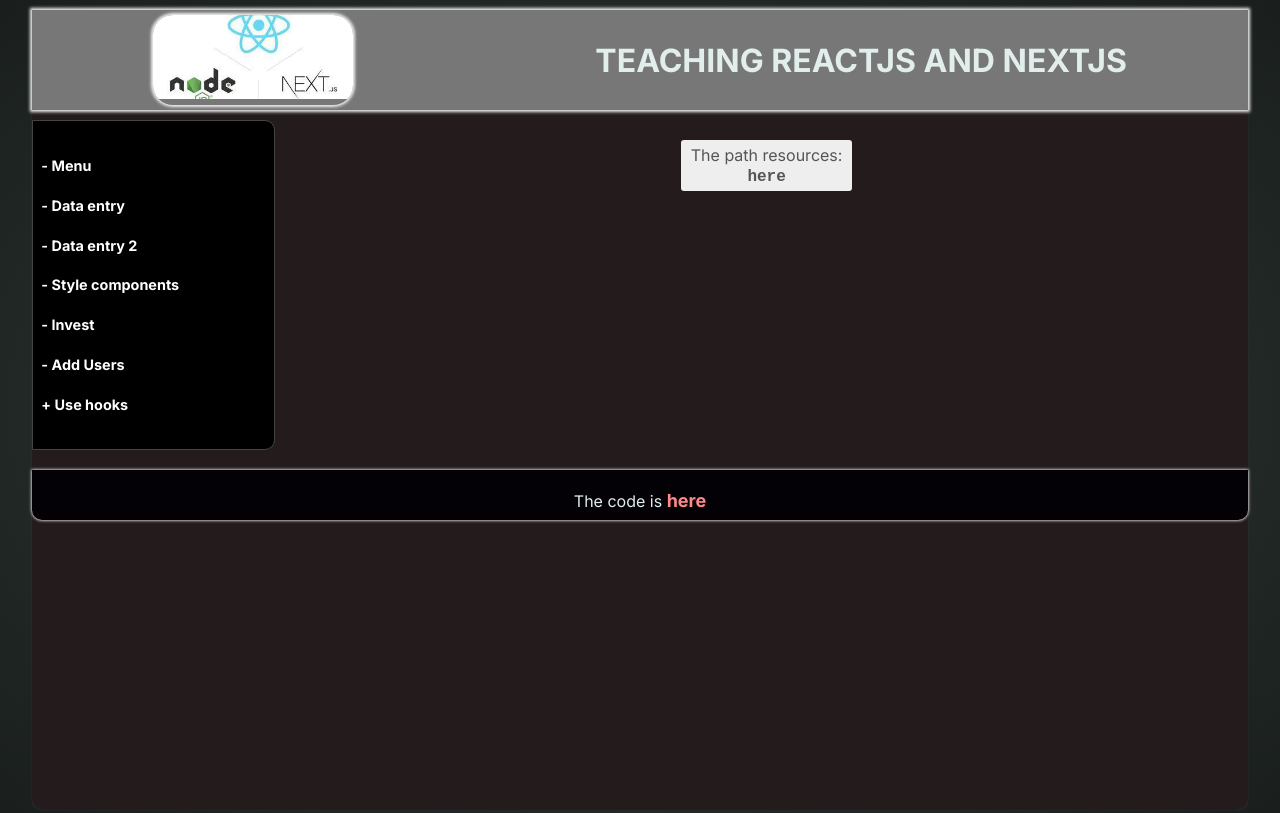
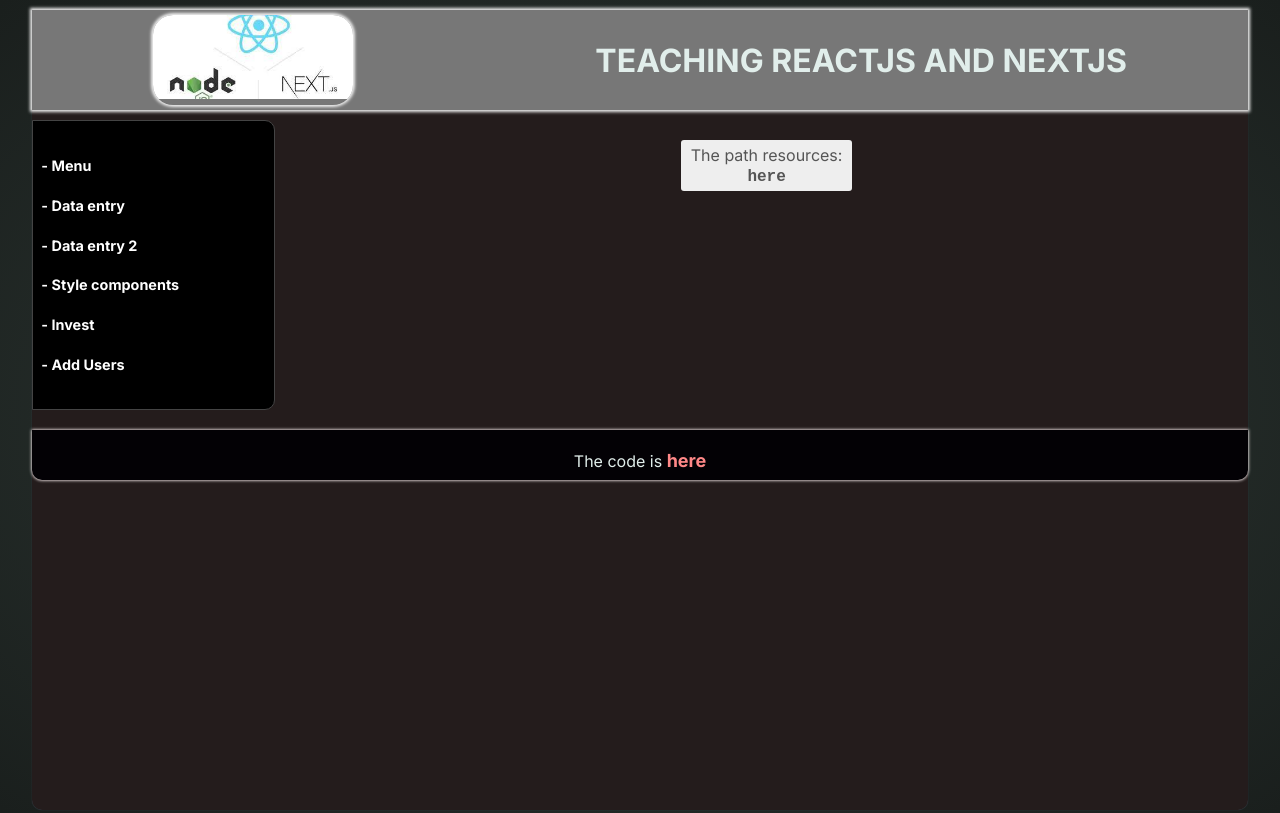
Before and after one commit to ashrafabusunaina1986/nextlearn12, a Next.js app: page / in a window 1280 px wide. Built offline with nearby package versions, Linux system fonts and the light colour scheme.

Commit message:
first commit

```diff
--- a/src/components/addresses/Addresses.js
+++ b/src/components/addresses/Addresses.js
@@ -1,72 +1,10 @@
 'use client'
 import React, { useState } from 'react'
 import styles from './addresses.module.css'
-
+import shapes from './data.json'
 import Link from 'next/link'
 
-const shapes = [
-  {
-    id: 1,
-    title: "Menu",
-    url: "/menu",
-    hook: null,
-    code: 'https://github.com/ashrafabusunaina1986/nextlearn12/tree/gh-pages/src/app/menu'
-  },
-  {
-    id: 2,
-    title: "Data entry",
-    url: "/data_entry",
-    hook: null,
-    code: 'https://github.com/ashrafabusunaina1986/nextlearn12/tree/gh-pages/src/app/data_entry'
-  },
-  {
-    id: 3,
-    title: "Data entry 2",
-    url: "/data_entry2",
-    hook: null,
-    code: "https://github.com/ashrafabusunaina1986/nextlearn12/tree/gh-pages/src/app/data_entry2"
-  },
-  {
-    id: 4,
-    title: "Style components",
-    url: "/Buttons",
-    hook: null,
-    code: "https://github.com/ashrafabusunaina1986/nextlearn12/tree/gh-pages/src/app/Buttons"
-  },
-  {
-    id: 5,
-    title: "Invest",
-    url: "/invest",
-    hook: null,
-    code: "https://github.com/ashrafabusunaina1986/nextlearn12/tree/gh-pages/src/app/invest"
-  },
-  {
-    id: 6,
-    title: "Add Users",
-    url: "/addUsers",
-    hook: null,
-    code: "https://github.com/ashrafabusunaina1986/nextlearn12/tree/gh-pages/src/app/addUsers"
-  },
-  {
-    id: 7,
-    title: "Use hooks",
-    url: "/hooks",
-    hook: [
-      {
-        id: 1,
-        title: "useEffect",
-        url: "/hooks/useEffect",
-        code: "https://github.com/ashrafabusunaina1986/nextlearn12/tree/gh-pages/src/app/hooks/useEffect"
-      },
-      {
-        id: 2,
-        title: "useReducer",
-        url: "/hooks/useReducer",
-        code: "https://github.com/ashrafabusunaina1986/nextlearn12/tree/gh-pages/src/app/hooks/useReducer"
-      }
-    ]
-  }
-]
+
 function Addresses(props) {
   const [isActive, setIsActive] = useState(false)
   return (
@@ -74,7 +12,7 @@
       {
         shapes.map(shape => {
           if (shape.hook) {
-            return <div key={shape.id}>
+            return <div className={styles.d} key={shape.id}>
               <Link
                 onClick={() => {
                   setIsActive(prev => !isActive)
--- a/src/components/addresses/addresses.module.css
+++ b/src/components/addresses/addresses.module.css
@@ -8,6 +8,10 @@
     border: #444 1px solid;
     border-top-right-radius: 10px;
     border-bottom-right-radius: 10px;
+}
+
+.links .d{
+    width:100%
 }
 
 .links a{
--- /dev/null
+++ b/src/components/addresses/data.json
@@ -0,0 +1,69 @@
+[
+    {
+      "id": 1,
+      "title": "Menu",
+      "url": "/menu",
+      "hook": null,
+      "code": "https://github.com/ashrafabusunaina1986/nextlearn12/tree/gh-pages/src/app/menu"
+    },
+    {
+      "id": 2,
+      "title": "Data entry",
+      "url": "/data_entry",
+      "hook": null,
+      "code": "https://github.com/ashrafabusunaina1986/nextlearn12/tree/gh-pages/src/app/data_entry"
+    },
+    {
+      "id": 3,
+      "title": "Data entry 2",
+      "url": "/data_entry2",
+      "hook": null,
+      "code": "https://github.com/ashrafabusunaina1986/nextlearn12/tree/gh-pages/src/app/data_entry2"
+    },
+    {
+      "id": 4,
+      "title": "Style components",
+      "url": "/Buttons",
+      "hook": null,
+      "code": "https://github.com/ashrafabusunaina1986/nextlearn12/tree/gh-pages/src/app/Buttons"
+    },
+    {
+      "id": 5,
+      "title": "Invest",
+      "url": "/invest",
+      "hook": null,
+      "code": "https://github.com/ashrafabusunaina1986/nextlearn12/tree/gh-pages/src/app/invest"
+    },
+    {
+      "id": 6,
+      "title": "Add Users",
+      "url": "/addUsers",
+      "hook": null,
+      "code": "https://github.com/ashrafabusunaina1986/nextlearn12/tree/gh-pages/src/app/addUsers"
+    },
+    {
+      "id": 7,
+      "title": "Use hooks",
+      "url": "/hooks",
+      "hook": [
+        {
+          "id": 1,
+          "title": "useEffect",
+          "url": "/hooks/useEffect",
+          "code": "https://github.com/ashrafabusunaina1986/nextlearn12/tree/gh-pages/src/app/hooks/useEffect"
+        },
+        {
+          "id": 2,
+          "title": "useReducer",
+          "url": "/hooks/useReducer",
+          "code": "https://github.com/ashrafabusunaina1986/nextlearn12/tree/gh-pages/src/app/hooks/useReducer"
+        },
+        {
+            "id": 3,
+            "title": "useContext",
+            "url": "/hooks/useReducer",
+            "code": "https://github.com/ashrafabusunaina1986/nextlearn12/tree/gh-pages/src/app/hooks/useReducer"
+          }
+      ]
+    }
+  ]
--- a/src/components/hooks/use_reducer/calculatur/Calculator.js
+++ b/src/components/hooks/use_reducer/calculatur/Calculator.js
@@ -35,7 +35,7 @@
         <div className={styles.nresult} >
           {calculate.currentNum.length === 0 &&
             calculate.result === '0'
-            ? <span className={calculate.eq?styles.equal:styles.notequal} >{calculate.result}</span> : ''}
+            ? <span className={calculate.eq?calculate.result==='0'?styles.notequal:styles.equal:styles.notequal} >{calculate.result}</span> : ''}
           {calculate.currentNum.length > 0 && calculate.result >= 0 ? <span className={calculate.eq?styles.equal:styles.notequal} >={calculate.result}</span> : ''}
           {calculate.currentNum.length > 0 && calculate.result < 0 ? <span className={calculate.eq?styles.equal:styles.notequal} >({calculate.result})</span> : ''}
         </div>
```
